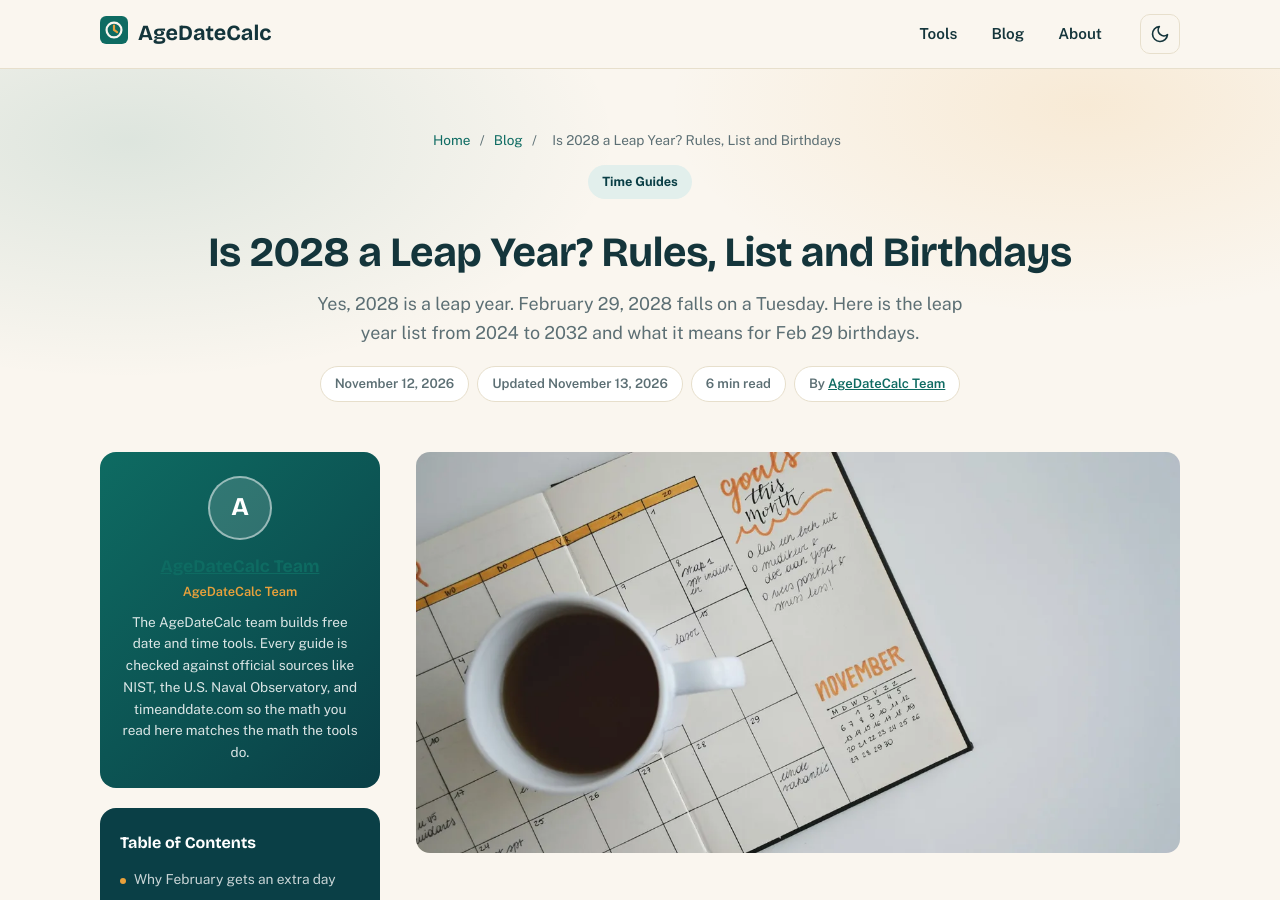
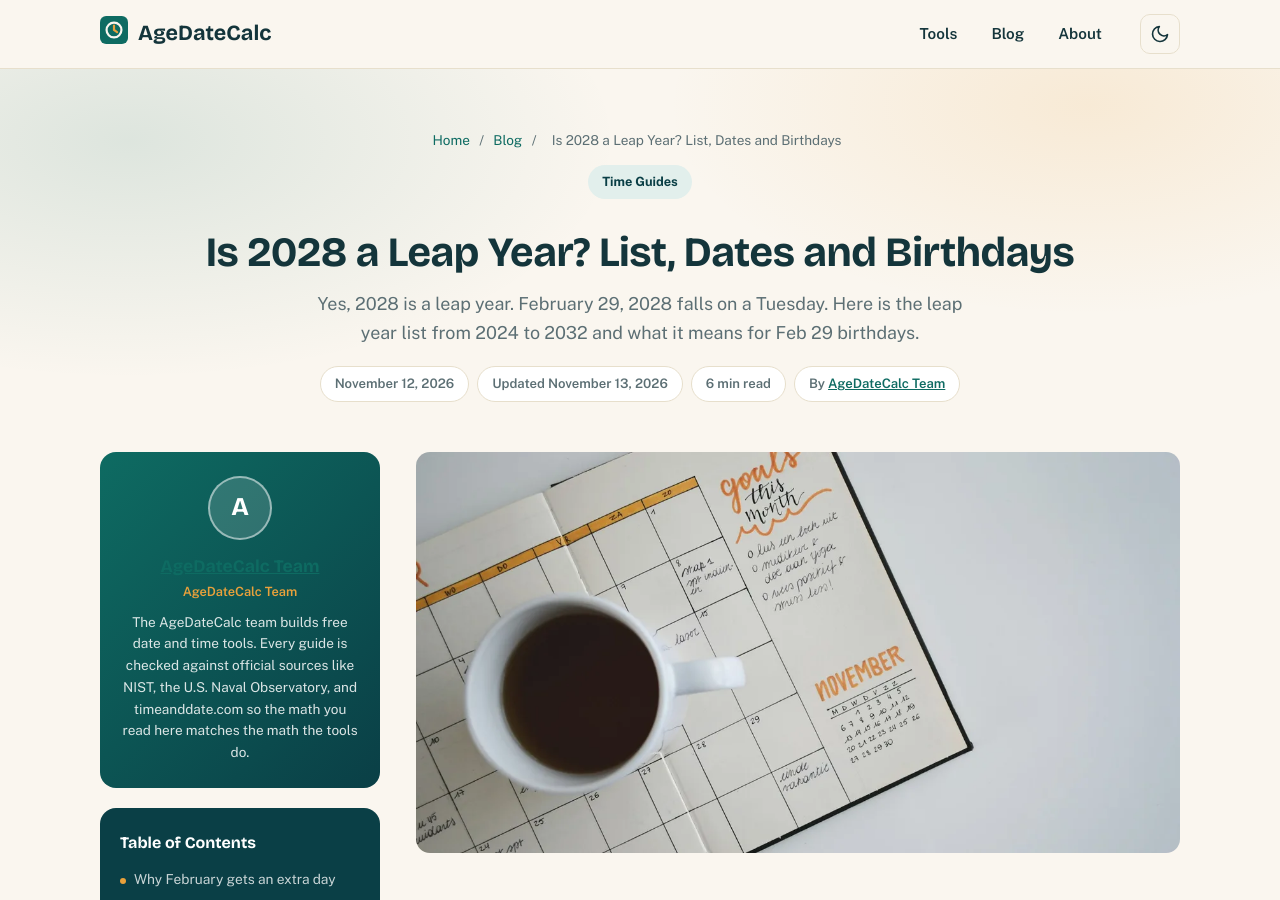
Before and after one commit to zaidmeo09-dhangal/agedatecalc, a Jekyll site: the page built from _posts/2026-11-12-is-2028-a-leap-year.md, in a window 1280 px wide and 900 px high. Built offline with Jekyll 4.4.1, drawn with Linux system fonts in a browser that asks for light colours.

Commit message:
SEO audit fixes: broken links, titles, DST 2027, schema, og:image

```diff
--- a/_posts/2026-11-12-is-2028-a-leap-year.md
+++ b/_posts/2026-11-12-is-2028-a-leap-year.md
@@ -1,6 +1,6 @@
 ---
 layout: post
-title: "Is 2028 a Leap Year? Rules, List and Birthdays"
+title: "Is 2028 a Leap Year? List, Dates and Birthdays"
 slug: is-2028-a-leap-year
 date: '2026-11-12'
 last_modified_at: 2026-11-13
@@ -16,7 +16,7 @@ secondary_keywords:
 - leap years list 2024 to 2032
 - February 29 2028
 - leap day birthdays
-meta_title: "Is 2028 a Leap Year? Rules, List and Birthdays"
+meta_title: "Is 2028 a Leap Year? List, Dates and Birthdays"
 meta_description: "Yes, 2028 is a leap year. February 29, 2028 falls on a Tuesday. Here is the leap year list from 2024 to 2032 and what it means for Feb 29 birthdays."
 excerpt: "Yes, 2028 is a leap year. February 29, 2028 falls on a Tuesday. Here is the leap year list from 2024 to 2032 and what it means for Feb 29 birthdays."
 featured_image: /assets/images/is-2028-a-leap-year.webp
```
